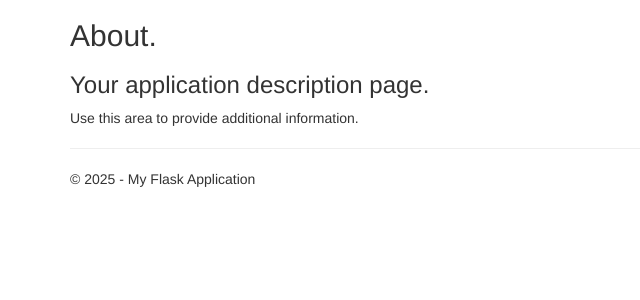
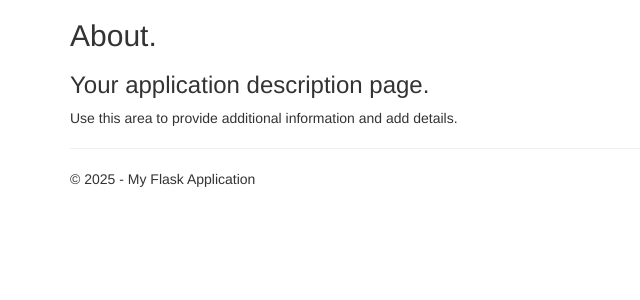
Before and after one commit to shreyababu13/devops_personal, a Flask app: page /about in a window 1280 px wide. Shown: the part 51-351 px from the top of the page, without its empty margins (0-640 px from the left). Run offline with Flask 2, Linux system fonts and the light colour scheme; some libraries are stand-ins or nearby versions.

Commit message:
add content in about.html

```diff
--- a/FlaskWebProject1/templates/about.html
+++ b/FlaskWebProject1/templates/about.html
@@ -5,6 +5,6 @@
 <h2>{{ title }}.</h2>
 <h3>{{ message }}</h3>
 
-<p>Use this area to provide additional information.</p>
+<p>Use this area to provide additional information and add details.</p>
 
 {% endblock %}
```
